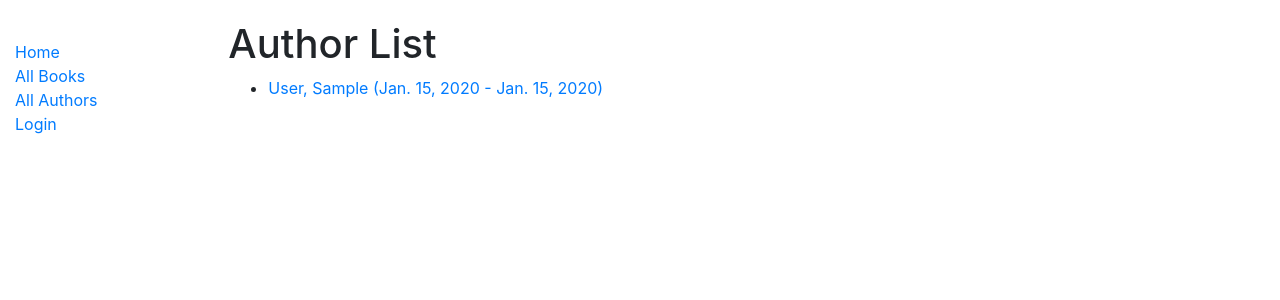
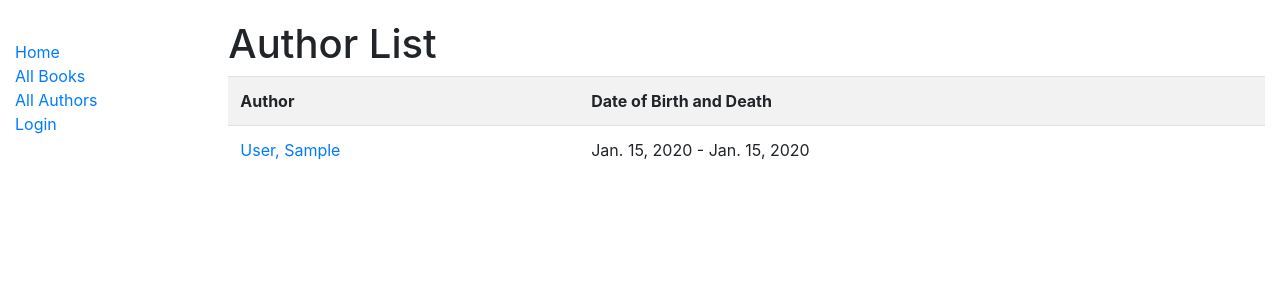
Before and after one commit to granaderos/Django-Local-Library, a Django app: page /catalog/authors/ in a window 1280 px wide. Shown: the top 300 px of the page. Run offline with Django 3.2, Linux system fonts and the light colour scheme; tables that the repository leaves empty hold one stand-in row (values such as "Sample post"); some libraries are stand-ins or nearby versions.

Commit message:
Book and author display from list to table; update and delete actions on book and author details - added.

```diff
--- a/catalog/templates/catalog/author_detail.html
+++ b/catalog/templates/catalog/author_detail.html
@@ -5,6 +5,10 @@
 {% endblock %}
 
 {% block content %}
+    {% if user.is_authenticated and user.is_staff %}
+        [<a href="{% url 'author-update' author.id %}"><span class="glyphicon glyphicon-edit"></span>UPDATE</a>]
+        [<a href="{% url 'author-delete' author.id %}">DELETE</a>]
+    {% endif %}
     <h2>Author: {{ author.last_name }}, {{ author.first_name }}</h2>
     <p>{{ author.date_of_birth }} - {{ author.date_of_death }}</p>
 
--- a/catalog/templates/catalog/author_list.html
+++ b/catalog/templates/catalog/author_list.html
@@ -8,18 +8,26 @@
     <h1>Author List</h1>
 
     {% if author_list %}
-        <ul>
+        <table class="table table-striped table-hover">
+            <tr>
+                <th>Author</th>
+                <th>Date of Birth and Death</th>
+                {% if user.is_authenticated and user.is_staff %}
+                    <th></th>
+                {% endif %}
+            </tr>
             {% for author in author_list %}
-                <li>
-                    <a href="{{ author.get_absolute_url }}">{{ author.last_name }}, {{ author.first_name }} ({{ author.date_of_birth }} - {{ author.date_of_death }})</a>
+                <tr>
+                    <td><a href="{{ author.get_absolute_url }}">{{ author.last_name }}, {{ author.first_name }}</a></td>
+                    <td>{{ author.date_of_birth }} - {{ author.date_of_death }}</td>
                     {% if user.is_authenticated and user.is_staff %}
-                        [<a href="{% url 'author-update' author.id %}">UPDATE</a> |
-                         <a href="{% url 'author-delete' author.id %}">DELETE</a>
-                        ]
-
+                        <td>
+                            <a href="{% url 'author-update' author.id %}">UPDATE</a> |
+                            <a href="{% url 'author-delete' author.id %}">DELETE</a>
+                        </td>
                     {% endif %}
-                </li>
+                </tr>
             {% endfor %}
-        </ul>
+        </table>
     {% endif %}
 {% endblock %}
--- a/catalog/templates/catalog/book_detail.html
+++ b/catalog/templates/catalog/book_detail.html
@@ -2,6 +2,10 @@
 
 {% block content %}
 
+    <span class="float-none">
+        [<a href="{% url 'book-update' book.id %}">UPDATE</a>]
+        [<a href="{% url 'book-delete' book.id %}">DELETE</a>]
+    </span>
     <h1>Title: {{ book.title }}</h1>
 
     <p><strong>Author: </strong> <a href="{% url 'author-detail' book.author.pk %}">{{ book.author }}</a></p>
--- a/catalog/views.py
+++ b/catalog/views.py
@@ -64,7 +64,7 @@ class BookListView(generic.ListView):
     context_object_name = 'book_list'
     queryset = Book.objects.all()
     template_name = 'book_list.html'
-    paginate_by = 2
+    paginate_by = 5
 
 
 class BookDetailView(LoginRequiredMixin, generic.DetailView):
```
Also changed, not shown: catalog/templates/catalog/book_list.html (+15 -8 lines).
